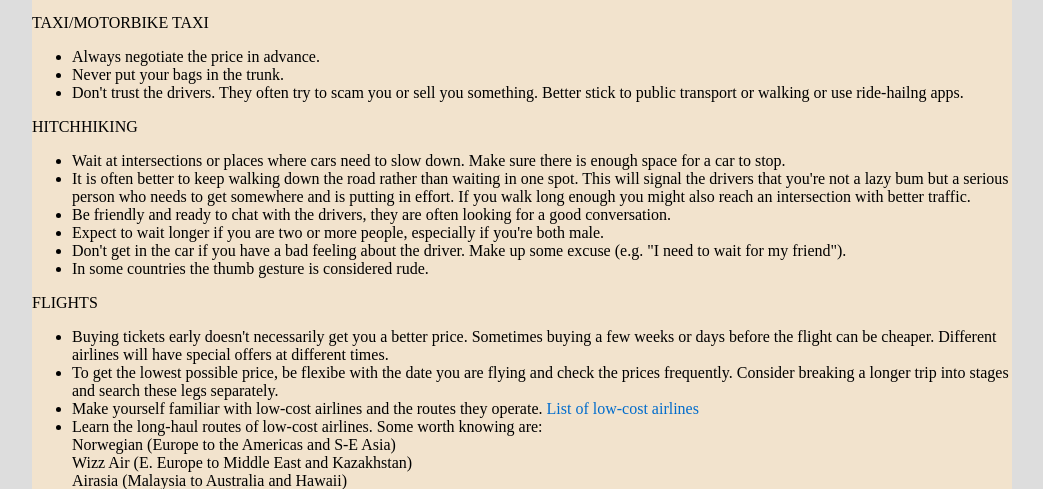
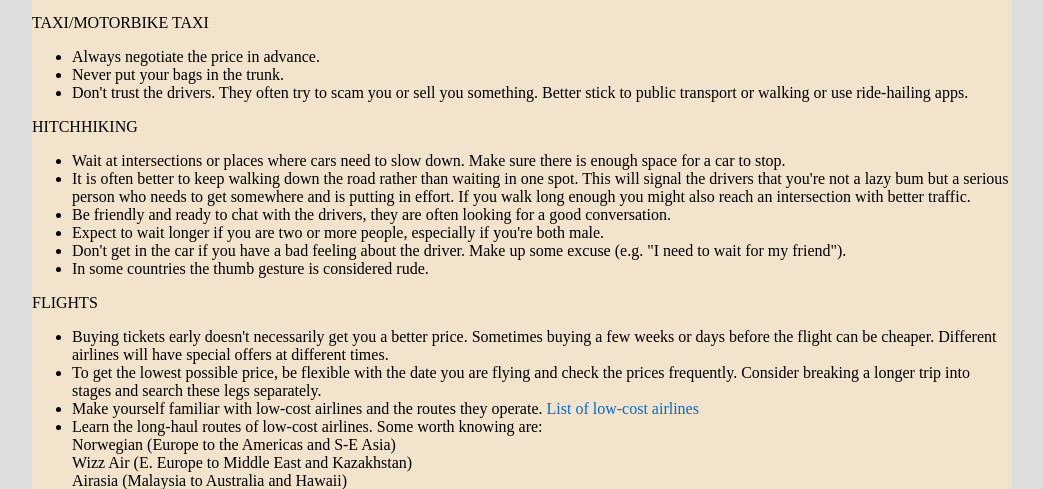
Before and after one commit to witba/witba.github.io, a Jekyll site: the page built from travel/transport.html, in a window 1280 px wide. Shown: the part 463-952 px from the top of the page, without its empty margins (118-1161 px from the left). Built offline with Jekyll 4.4.1, drawn with Linux system fonts in a browser that asks for light colours.

Commit message:
Update transport.html

```diff
--- a/travel/transport.html
+++ b/travel/transport.html
@@ -25,7 +25,7 @@
 <ul>
 <li>Always negotiate the price in advance.<br>
 <li>Never put your bags in the trunk.<br>
-<li>Don't trust the drivers. They often try to scam you or sell you something. Better stick to public transport or walking or use ride-hailng apps.<br>
+<li>Don't trust the drivers. They often try to scam you or sell you something. Better stick to public transport or walking or use ride-hailing apps.<br>
 </ul>
 HITCHHIKING<br>
 <ul>
@@ -39,7 +39,7 @@
 FLIGHTS<br>
 <ul>
 <li>Buying tickets early doesn't necessarily get you a better price. Sometimes buying a few weeks or days before the flight can be cheaper. Different airlines will have special offers at different times.<br>
-<li>To get the lowest possible price, be flexibe with the date you are flying and check the prices frequently. Consider breaking a longer trip into stages and search these legs separately.<br>
+<li>To get the lowest possible price, be flexible with the date you are flying and check the prices frequently. Consider breaking a longer trip into stages and search these legs separately.<br>
 <li>Make yourself familiar with low-cost airlines and the routes they operate. <a href="https://en.wikipedia.org/wiki/List_of_low-cost_airlines" target=_blank>List of low-cost airlines</a>
 <li>Learn the long-haul routes of low-cost airlines. Some worth knowing are: <br>
 Norwegian (Europe to the Americas and S-E Asia)<br>
```
